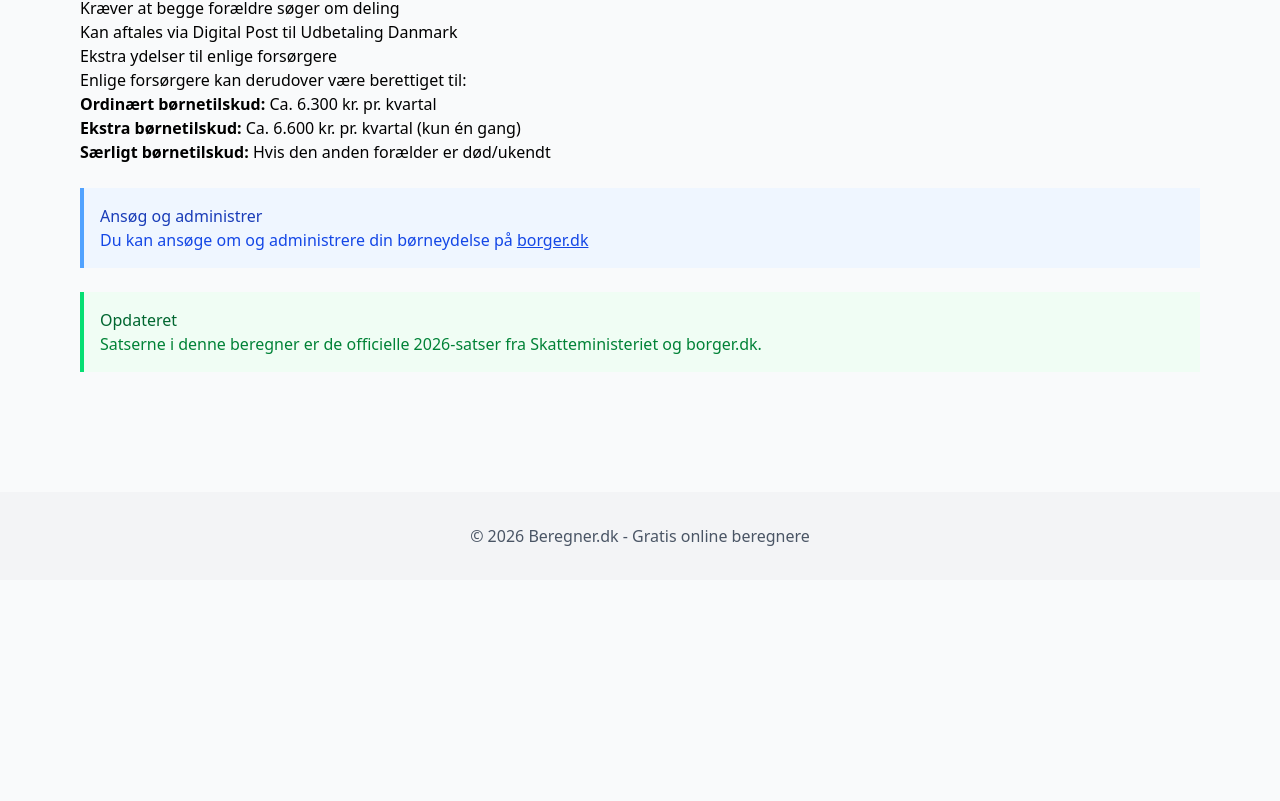
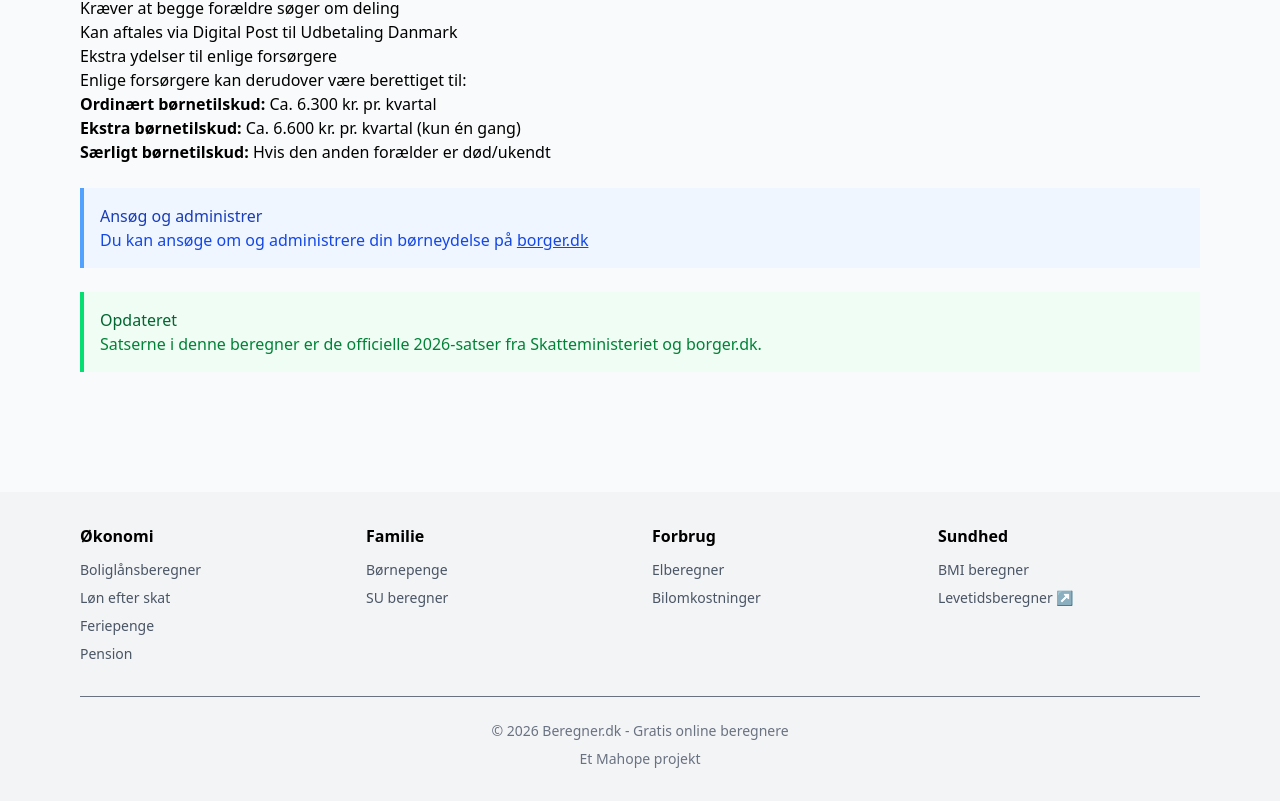
Before and after one commit to mahope/beregner-dk, a Next.js app: page /boernepenge in a window 1280 px wide. Shown: the part 1292-2093 px from the top of the page. Before the commit the page ends 1872 px from the top, so only its background shows below. Built offline with nearby package versions, Linux system fonts and the light colour scheme.

Commit message:
feat: Add Plausible analytics, improve SEO & footer

```diff
--- a/src/app/layout.tsx
+++ b/src/app/layout.tsx
@@ -1,9 +1,19 @@
 import type { Metadata } from "next";
+import Script from "next/script";
 import "./globals.css";
 
 export const metadata: Metadata = {
   title: "Beregner.dk - Gratis online beregnere",
   description: "Danmarks samling af gratis online beregnere. Elberegner, lønberegner, BMI og meget mere.",
+  keywords: "beregner, online beregner, gratis beregner, bmi beregner, lønberegner, boliglånsberegner, pensionsberegner, elberegner",
+  openGraph: {
+    title: "Beregner.dk - Gratis online beregnere",
+    description: "Danmarks samling af gratis online beregnere.",
+    url: "https://beregner.dk",
+    siteName: "Beregner.dk",
+    locale: "da_DK",
+    type: "website",
+  },
 };
 
 export default function RootLayout({
@@ -13,6 +23,14 @@ export default function RootLayout({
 }) {
   return (
     <html lang="da">
+      <head>
+        {/* Plausible Analytics */}
+        <Script
+          defer
+          data-domain="beregner.dk"
+          src="https://analytics.holstjensen.eu/js/script.js"
+        />
+      </head>
       <body className="min-h-screen bg-gray-50">
         <header className="bg-white shadow-sm">
           <div className="max-w-6xl mx-auto px-4 py-4">
@@ -25,8 +43,45 @@ export default function RootLayout({
           {children}
         </main>
         <footer className="bg-gray-100 mt-16 py-8">
-          <div className="max-w-6xl mx-auto px-4 text-center text-gray-600">
-            <p>© 2026 Beregner.dk - Gratis online beregnere</p>
+          <div className="max-w-6xl mx-auto px-4">
+            <div className="grid grid-cols-2 md:grid-cols-4 gap-6 mb-8">
+              <div>
+                <h3 className="font-semibold mb-3">Økonomi</h3>
+                <ul className="space-y-2 text-sm text-gray-600">
+                  <li><a href="/boliglaan" className="hover:text-blue-600">Boliglånsberegner</a></li>
+                  <li><a href="/loen-efter-skat" className="hover:text-blue-600">Løn efter skat</a></li>
+                  <li><a href="/feriepenge" className="hover:text-blue-600">Feriepenge</a></li>
+                  <li><a href="/pension" className="hover:text-blue-600">Pension</a></li>
+                </ul>
+              </div>
+              <div>
+                <h3 className="font-semibold mb-3">Familie</h3>
+                <ul className="space-y-2 text-sm text-gray-600">
+                  <li><a href="/boernepenge" className="hover:text-blue-600">Børnepenge</a></li>
+                  <li><a href="/su" className="hover:text-blue-600">SU beregner</a></li>
+                </ul>
+              </div>
+              <div>
+                <h3 className="font-semibold mb-3">Forbrug</h3>
+                <ul className="space-y-2 text-sm text-gray-600">
+                  <li><a href="/elberegner" className="hover:text-blue-600">Elberegner</a></li>
+                  <li><a href="/bil" className="hover:text-blue-600">Bilomkostninger</a></li>
+                </ul>
+              </div>
+              <div>
+                <h3 className="font-semibold mb-3">Sundhed</h3>
+                <ul className="space-y-2 text-sm text-gray-600">
+                  <li><a href="/bmi" className="hover:text-blue-600">BMI beregner</a></li>
+                  <li><a href="https://levetidsberegner.dk" className="hover:text-blue-600">Levetidsberegner ↗</a></li>
+                </ul>
+              </div>
+            </div>
+            <div className="text-center text-gray-500 text-sm border-t pt-6">
+              <p>© 2026 Beregner.dk - Gratis online beregnere</p>
+              <p className="mt-2">
+                Et <a href="https://mahope.dk" className="hover:text-blue-600">Mahope</a> projekt
+              </p>
+            </div>
           </div>
         </footer>
       </body>
```
